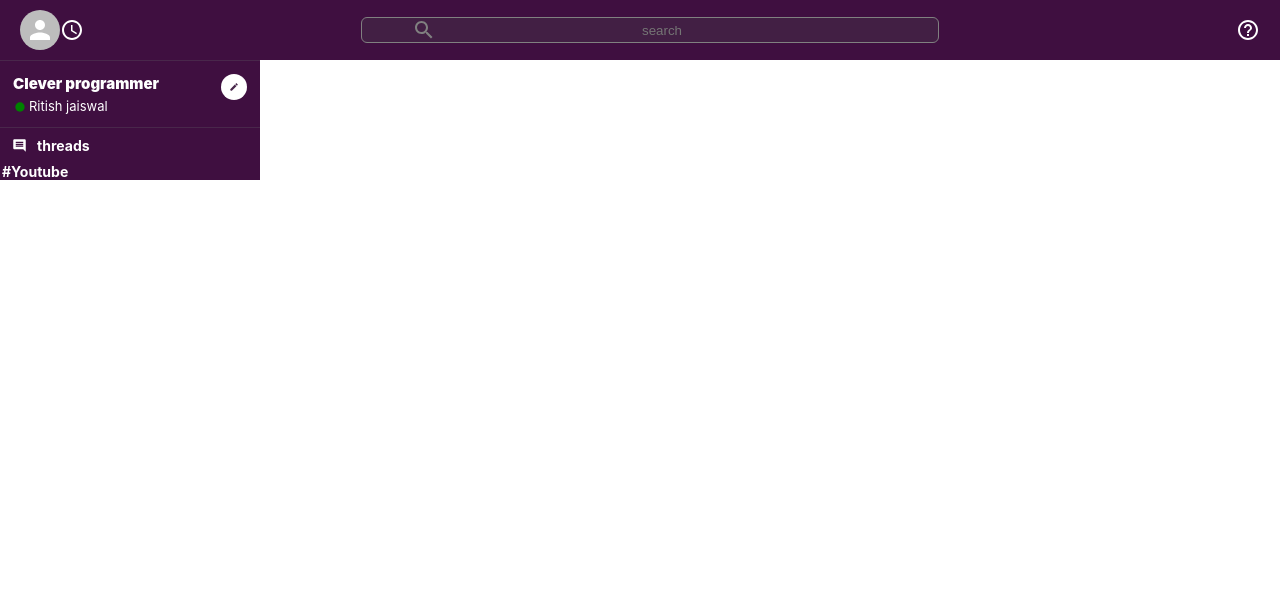
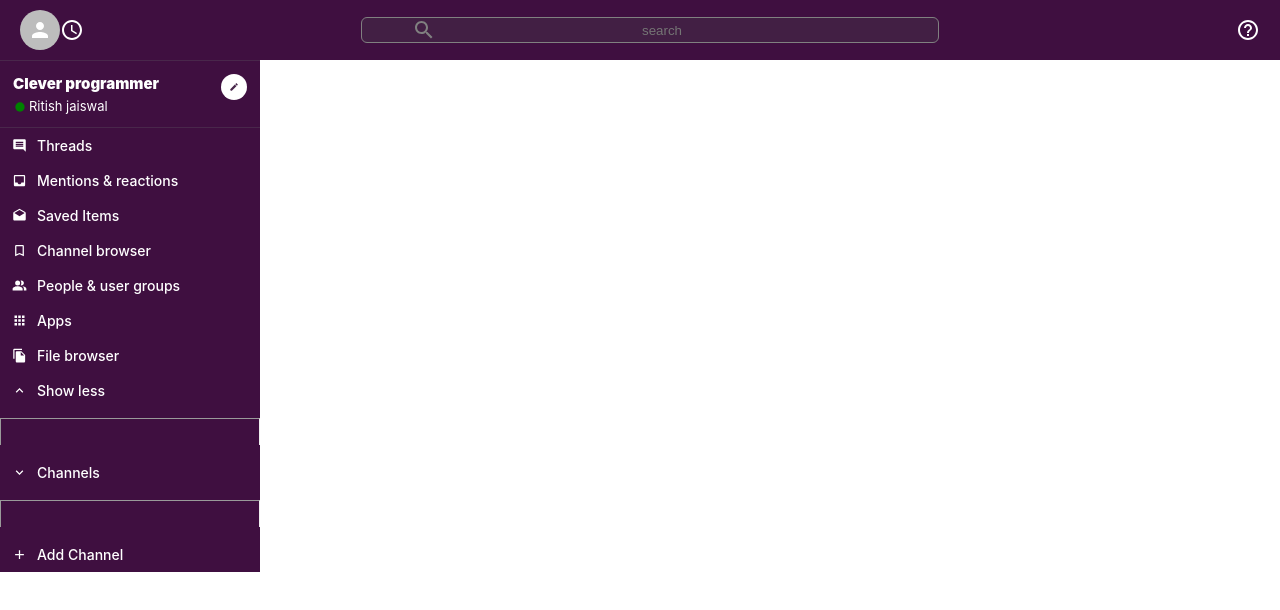
Before and after one commit to ritishjaiswal20/Slack-clone-react, a React (Create React App) app: page / in a window 1280 px wide. Shown: the top 610 px of the page. Built offline with nearby package versions, Linux system fonts and the light colour scheme.

Commit message:
sidebar completed

```diff
--- a/src/Sidebar.css
+++ b/src/Sidebar.css
@@ -41,3 +41,17 @@
   margin-right: 2px;
   color: green;
 }
+.sidebarOption_channel {
+  padding: 10px 0;
+}
+
+.sidebarOption > h3 {
+  font-weight: 500;
+}
+
+.sidebar > hr {
+  margin-top: 10px;
+  margin-bottom: 10px;
+  border-bottom: 10px;
+  padding: 13px;
+}
--- a/src/Sidebar.js
+++ b/src/Sidebar.js
@@ -3,7 +3,20 @@
 import FiberManualRecordIcon from "@mui/icons-material/FiberManualRecord";
 import CreateIcon from "@mui/icons-material/Create";
 import SidebarOption from "./SidebarOption";
-import InsertCommentIcon from "@mui/icons-material/InsertComment";
+import {
+  Add,
+  Apps,
+  BookmarkBorder,
+  Create,
+  Drafts,
+  ExpandLess,
+  ExpandMore,
+  FiberManualRecord,
+  FileCopy,
+  Inbox,
+  InsertComment,
+  PeopleAlt,
+} from "@material-ui/icons";
 
 function Sidebar() {
   return (
@@ -19,8 +32,18 @@
 
         <CreateIcon />
       </div>
-      <SidebarOption Icon={InsertCommentIcon} title="threads" />
-      <SidebarOption title="Youtube" />
+      <SidebarOption Icon={InsertComment} title="Threads" />
+      <SidebarOption Icon={Inbox} title="Mentions & reactions" />
+      <SidebarOption Icon={Drafts} title="Saved Items" />
+      <SidebarOption Icon={BookmarkBorder} title="Channel browser" />
+      <SidebarOption Icon={PeopleAlt} title="People & user groups" />
+      <SidebarOption Icon={Apps} title="Apps" />
+      <SidebarOption Icon={FileCopy} title="File browser" />
+      <SidebarOption Icon={ExpandLess} title="Show less" />
+      <hr />
+      <SidebarOption Icon={ExpandMore} title="Channels" />
+      <hr />
+      <SidebarOption Icon={Add} addChannelOption title="Add Channel" />
     </div>
   );
 }
--- a/src/SidebarOption.js
+++ b/src/SidebarOption.js
@@ -4,7 +4,14 @@
   return (
     <div className="sidebarOption">
       {Icon && <Icon className="sidebarOption_icon" />}
-      {Icon ? <h3>{title}</h3> : <h3>#{title}</h3>}
+      {Icon ? (
+        <h3>{title}</h3>
+      ) : (
+        <h3 className="sidebarOption_channel">
+          <span className="sidebarOption_hash">#</span>
+          {title}
+        </h3>
+      )}
     </div>
   );
 }
```
Also changed, not shown: src/firebase.js (+7 -1 lines).
